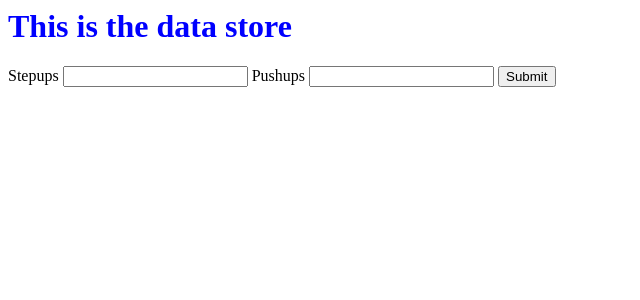
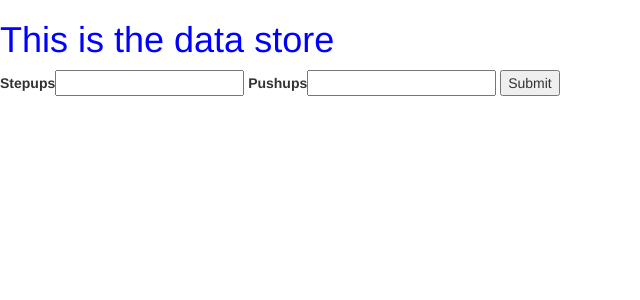
Before and after one commit to ShankarCodes/hello-flask, a Flask app: page / in a window 1280 px wide. Shown: the top 300 px of the page, without its empty margins (0-640 px from the left). Run offline with Flask 2, Linux system fonts and the light colour scheme; some libraries are stand-ins or nearby versions.

Commit message:
added bootstrap

```diff
--- a/templates/index.html
+++ b/templates/index.html
@@ -2,7 +2,18 @@
 <title>
 Shankar DataStore
 </title>
+<head>
+<!-- Latest compiled and minified CSS -->
+<link rel="stylesheet" href="https://maxcdn.bootstrapcdn.com/bootstrap/3.3.7/css/bootstrap.min.css" integrity="sha384-BVYiiSIFeK1dGmJRAkycuHAHRg32OmUcww7on3RYdg4Va+PmSTsz/K68vbdEjh4u" crossorigin="anonymous">
+
+<!-- Optional theme -->
+<link rel="stylesheet" href="https://maxcdn.bootstrapcdn.com/bootstrap/3.3.7/css/bootstrap-theme.min.css" integrity="sha384-rHyoN1iRsVXV4nD0JutlnGaslCJuC7uwjduW9SVrLvRYooPp2bWYgmgJQIXwl/Sp" crossorigin="anonymous">
+
+<!-- Latest compiled and minified JavaScript -->
+<script src="https://maxcdn.bootstrapcdn.com/bootstrap/3.3.7/js/bootstrap.min.js" integrity="sha384-Tc5IQib027qvyjSMfHjOMaLkfuWVxZxUPnCJA7l2mCWNIpG9mGCD8wGNIcPD7Txa" crossorigin="anonymous"></script>
+
 <link rel="stylesheet" type="text/css" href="/static/index.css">
+</head>
 <body>
 <h1>
 This is the data store
```
